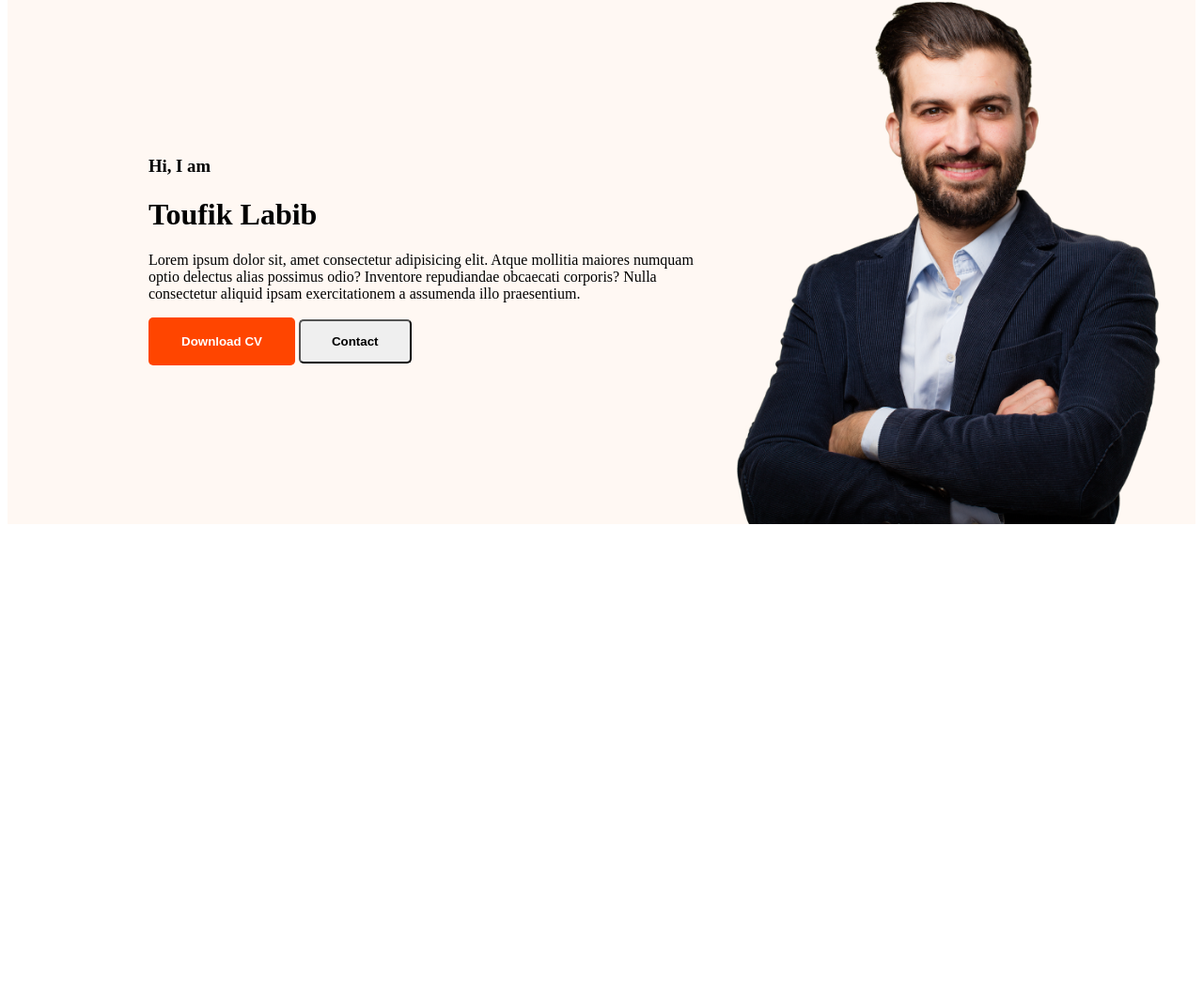
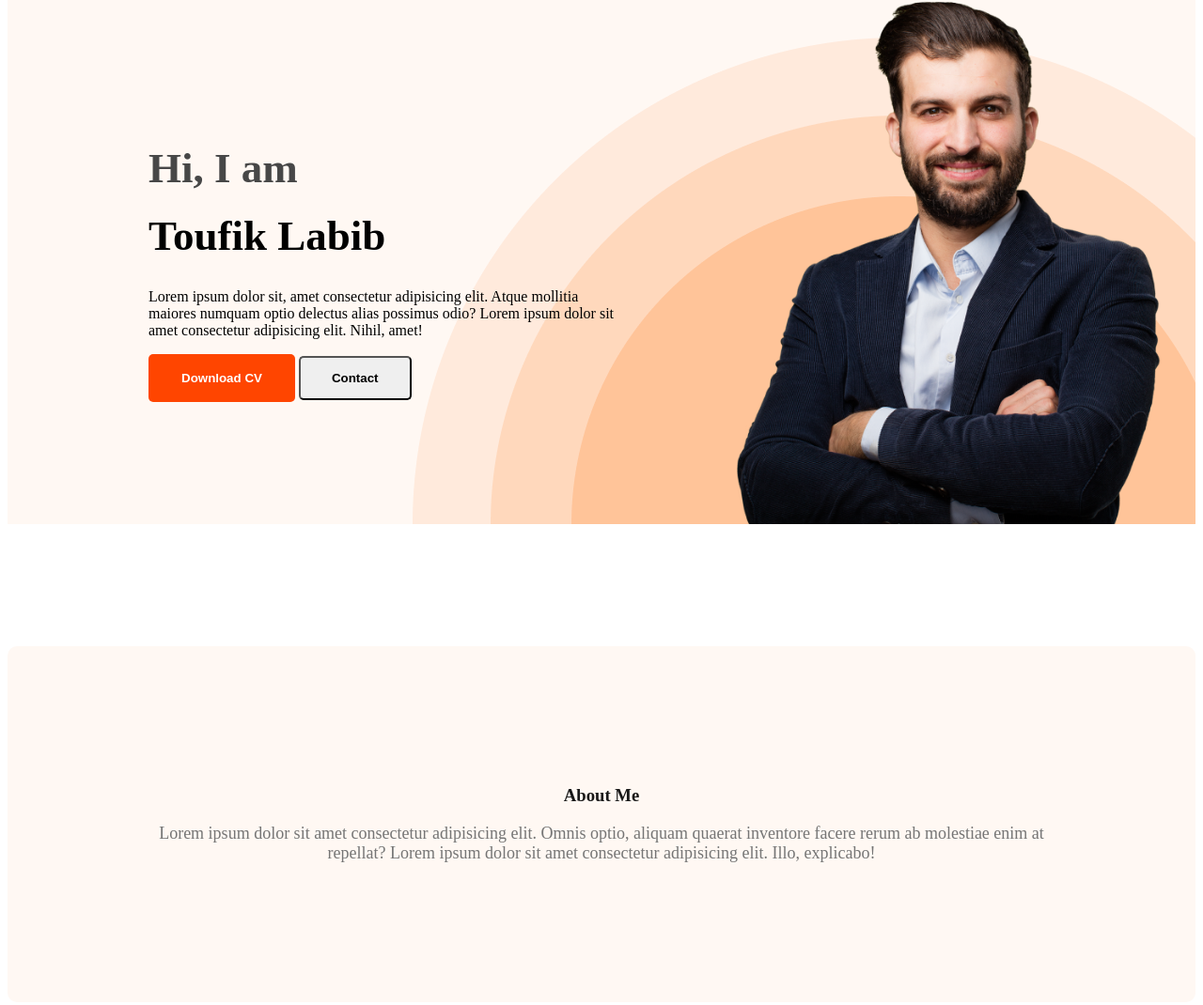
Before and after one commit to Toufiklabib/Portfolio, a plain HTML site: page index.html in a window 1280 px wide. Shown: the part 201-1271 px from the top of the page at 94% size. Before the commit the page ends 800 px from the top, so only its background shows below. Drawn offline with Linux system fonts and the light colour scheme.

Commit message:
about section created

```diff
--- a/index.html
+++ b/index.html
@@ -20,11 +20,11 @@
           </ul>
       </nav>
       <div class="banner">
-        <div>
+        <div class="bannner-content">
            <h3 class="banner-greeting" >Hi, I am</h3>
             <h1 class="banner-title" >Toufik Labib</h1>
-            <p>Lorem ipsum dolor sit, amet consectetur adipisicing elit. Atque mollitia maiores
-               numquam optio delectus alias possimus odio? Inventore repudiandae obcaecati corporis? Nulla consectetur aliquid ipsam exercitationem a assumenda illo praesentium.</p>
+            <p class="banner-des">Lorem ipsum dolor sit, amet consectetur adipisicing elit. Atque mollitia maiores
+               numquam optio delectus alias possimus odio? Lorem ipsum dolor sit amet consectetur adipisicing elit. Nihil, amet! </p>
             <button class="btn-nav">Download CV</button>
             <button class="btn-outlate">Contact</button>
         </div>
@@ -32,7 +32,10 @@
       </div>
     </header>
     <main>
-
+      <div class="about">
+        <h3 class="section-title">About Me</h3>
+        <p class="section-des">Lorem ipsum dolor sit amet consectetur adipisicing elit. Omnis optio, aliquam quaerat inventore facere rerum ab molestiae enim at repellat? Lorem ipsum dolor sit amet consectetur adipisicing elit. Illo, explicabo! </p>
+      </div>
     </main>
     <footer>
 
--- a/styles.css
+++ b/styles.css
@@ -40,21 +40,29 @@ nav a {
 
 .header{
     background-color:#FFF8F3;
+    background-image: url( '/images/header_bg.png');
+    background-repeat: no-repeat;
+    background-position: bottom right;
 }
 /* banner */
 .banner{
-    /* padding: 30px 30px 30px 150px; */
-    margin: 30px 30px 30px 150px;
+    padding: 30px 30px 0px 150px;
+
     display: flex;
     align-items: center;
     justify-content: space-between;
 
 }
 .banner-greeting{
-
+  font-size: 45px;
+  font-weight: 700;
+  color: #474747;
+  margin-bottom: 0;
 }
 .banner-title{
-
+ font-size: 45px;
+ font-weight: 700;
+ margin-top: 20px;
 }
 .btn-outlate{
     border-radius: 5px;
@@ -64,4 +72,29 @@ nav a {
 }
 .banner-profile{
     width: 500px;
+    margin-bottom: 0px;
 }
+.banner-des{
+
+}
+.bannner-content{
+    max-width: 500px;
+}
+/* about */
+.about{
+    padding: 130px;
+    background-color:#FFF8F3;
+    border-radius: 10px;
+    margin: 130px 0;
+}
+.section-title{
+    color: #181818;
+    text-align: center;
+    font-weight: 700;
+
+}
+.section-des{
+    color: #757575;
+    text-align: center;
+    font-size: 18px;
+}
```
